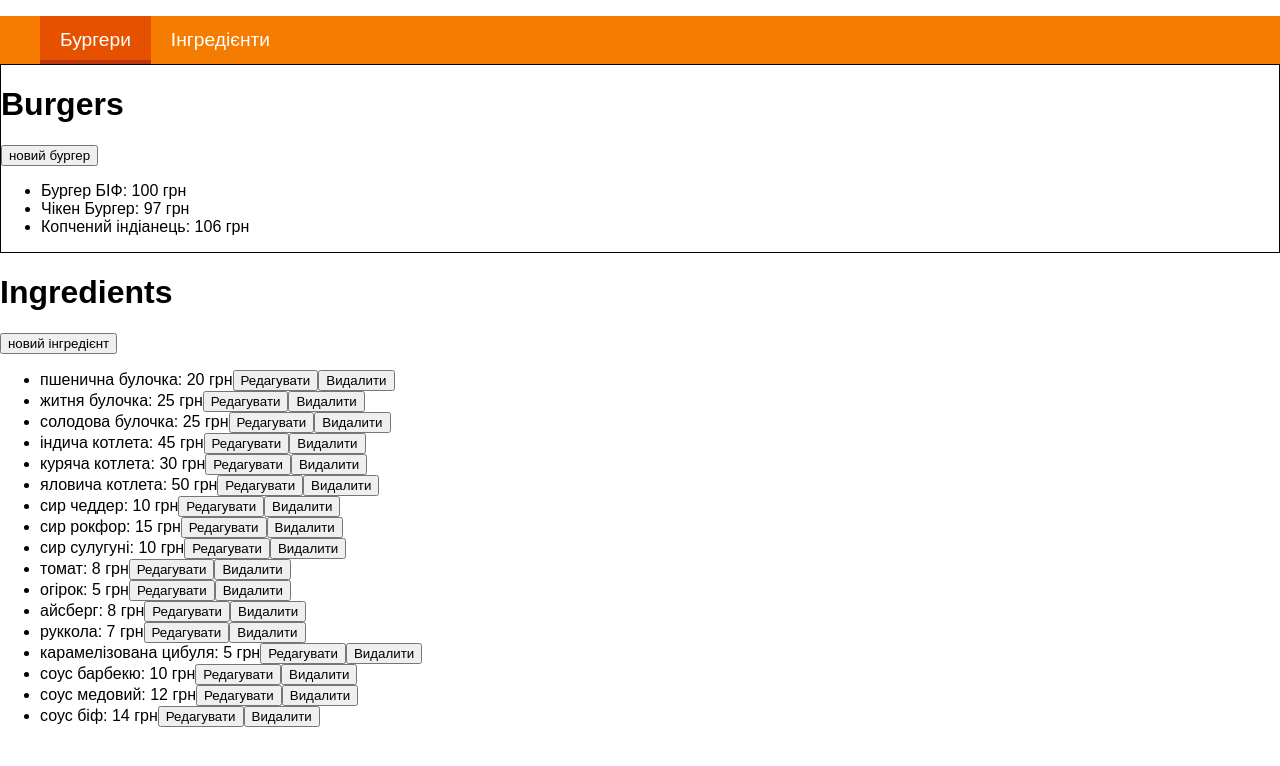
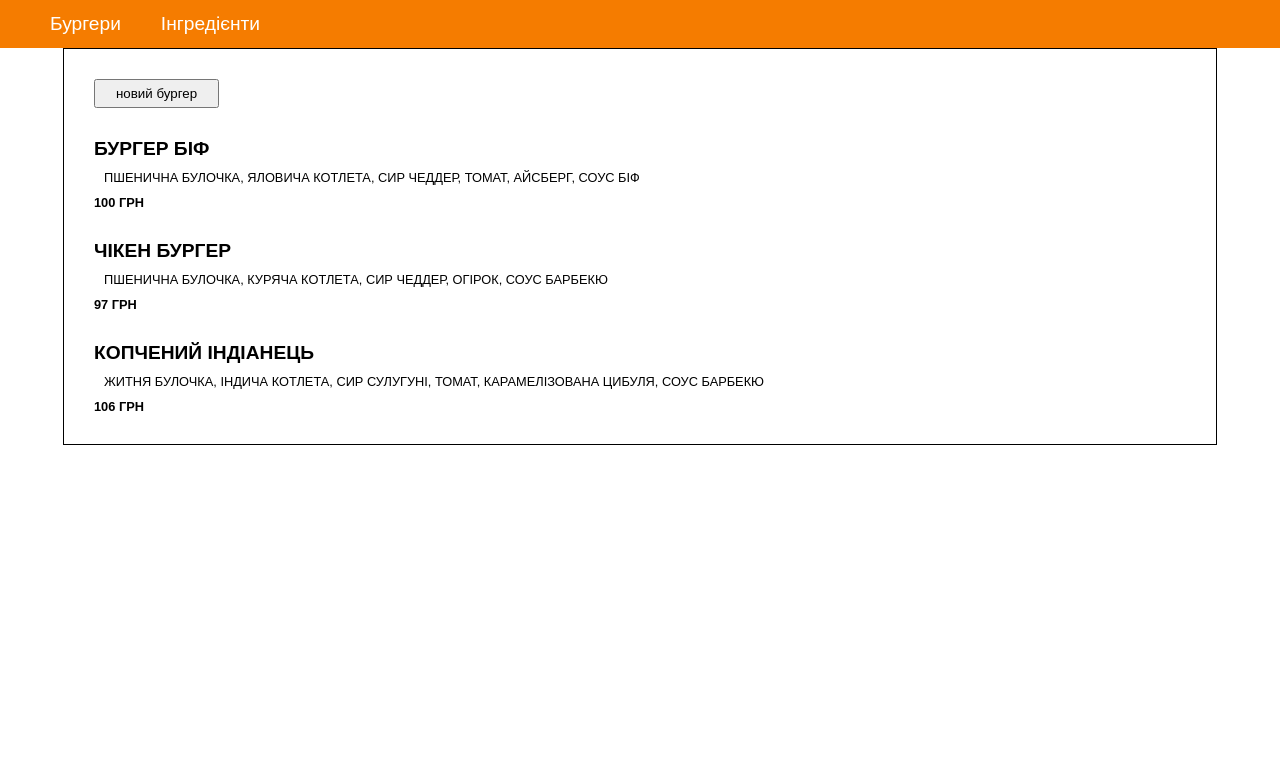
Before and after one commit to vallbs/burgerAdmin2, a React (Create React App) app: page / in a window 1280 px wide. Shown: the top 766 px of the page. Built offline with nearby package versions, Linux system fonts and the light colour scheme.

Commit message:
added routing and burgers styles

```diff
--- a/package.json
+++ b/package.json
@@ -5,6 +5,8 @@
   "dependencies": {
     "react": "^16.4.1",
     "react-dom": "^16.4.1",
+    "react-router": "^4.3.1",
+    "react-router-dom": "^4.3.1",
     "react-scripts": "1.1.4"
   },
   "scripts": {
--- a/src/App.js
+++ b/src/App.js
@@ -1,6 +1,8 @@
 import React, { Component } from 'react';
 import logo from './logo.svg';
 import './App.css';
+
+import { Switch, Route, Redirect } from 'react-router-dom';
 
 import Menu from './containers/Menu/Menu';
 import Burgers from './containers/Burgers/Burgers';
@@ -11,8 +13,13 @@ class App extends Component {
     return (
       <div>
         <Menu />
-        <Burgers />
-        <Ingredients />
+        <Switch>
+          <Route path="/burgers" component={Burgers}/>
+          <Route path="/ingredients" component={Ingredients}/>
+          <Route path="/" component={Burgers}/>
+        </Switch>
+        {/* <Burgers />
+        <Ingredients /> */}
       </div>
     );
   }
--- a/src/containers/Burgers/Burgers.css
+++ b/src/containers/Burgers/Burgers.css
@@ -1,3 +1,41 @@
 .Burgers {
     border: 1px solid black;
+    width: 90%;
+    margin: 0 auto;
 }
+
+.BurgersList {
+    padding: 0;
+    margin: 0;
+}
+
+.BurgerItem {
+    list-style: none;
+    font-size: 1.2rem;
+    /* border: 1px solid red; */
+    margin: 0px 30px 30px;
+}
+
+.BurgerItemName {
+    text-transform: uppercase;
+    font-weight: 700;
+}
+
+.BurgerItemIngredients {
+    /* font-style: italic; */
+    font-size: 0.8rem;
+    text-transform: uppercase;
+    margin: 10px;
+    /* border: 1px solid red; */
+}
+
+.BurgerItemPrice {
+    text-transform: uppercase;
+    font-weight: 700;
+    font-size: 0.8rem;
+}
+
+.BurgerCreate {
+    padding: 5px 20px;
+    margin: 30px 0 30px 30px;
+}
--- a/src/containers/Burgers/Burgers.js
+++ b/src/containers/Burgers/Burgers.js
@@ -6,9 +6,22 @@ class Burgers extends Component {
     render () {
         const burgers = this.state.burgers.map(burger => {
             return (
-                <li key={burger.id}>
+                <li
+                    className="BurgerItem"
+                    key={burger.id}>
+                    <div >
+                        <span className="BurgerItemName">{burger.name}</span>
+                        {/* <span>{burger.price} грн</span> */}
+                    </div>
                     <div>
-                        <span>{burger.name}: </span>
+                        <p className="BurgerItemIngredients">
+                            {burger.ingredients.reduce((accum, curValue, index, array) => {
+                                let endChar = (index === array.length-1) ? "" : ", ";
+                                return accum + curValue.name + endChar;
+                            }, "")}
+                        </p>
+                    </div>
+                    <div className="BurgerItemPrice">
                         <span>{burger.price} грн</span>
                     </div>
                 </li>
@@ -18,9 +31,9 @@ class Burgers extends Component {
         return (
             <div className="Burgers">
             {/* // <div> */}
-                <h1>Burgers</h1>
-                <button>новий бургер</button>
-                <ul>{burgers}</ul>
+                {/* <h1>Бургери</h1> */}
+                <button className="BurgerCreate">новий бургер</button>
+                <ul className="BurgersList">{burgers}</ul>
             </div>
         );
     }
--- a/src/containers/Ingredients/Ingredients.js
+++ b/src/containers/Ingredients/Ingredients.js
@@ -2,7 +2,7 @@ import React, { Component } from 'react';
 
 class Ingredients extends Component {
 
-    store = { ingredients:
+    state = { ingredients:
         [
             {id: 'i1', name: "пшенична булочка", price: 20},
             {id: "i2", name: "житня булочка", price: 25},
@@ -25,7 +25,7 @@ class Ingredients extends Component {
     }
 
     render () {
-        const ingredients = this.store.ingredients.map(ing => {
+        const ingredients = this.state.ingredients.map(ing => {
             return (
                 <li key={ing.id}>
                     <span>{ing.name}: </span>
--- a/src/containers/Menu/Menu.css
+++ b/src/containers/Menu/Menu.css
@@ -3,12 +3,14 @@
     /* border-bottom: 2px solid #dd2c00; */
     height: 48px;
     box-sizing: border-box;
+
 }
 
 .MenuContainer {
     display: flex;
     flex-direction: row;
     height: 100%;
+    margin-left: 30px;
 }
 
 .MenuItem {
@@ -18,14 +20,25 @@
     /* border: 1px solid yellow; */
     padding: 0 20px;
     line-height: 48px;
-}
-
-.MenuItem a{
     text-decoration: none;
     color: white;
 }
 
+.MenuItem:hover {
+    background-color: #ef6c00;
+}
+
+/* .MenuItem a{
+    text-decoration: none;
+    color: white;
+} */
+
 .Active{
     background-color: #e65100;
-    border-bottom: 4px solid #bf360c;
+    border-bottom: 10px solid #bf360c;
 }
+
+.ActiveMenuItem{
+    background-color: #e65100;
+    border-bottom: 6px solid #bf360c;
+}
--- a/src/containers/Menu/Menu.js
+++ b/src/containers/Menu/Menu.js
@@ -1,15 +1,30 @@
 import React from 'react';
 import './Menu.css';
 
+import { NavLink } from 'react-router-dom';
+
 const menu = (props) => {
     return (
-        <div>
+        <div className="Menu">
             {/* <i className="fas fa-bars"></i> */}
-            <div className="Menu">
-                <ul className="MenuContainer">
+            <div className="MenuContainer">
+                <NavLink
+                    className="MenuItem"
+                    activeClassName="ActiveMenuItem"
+                    to="/burgers">
+                    Бургери
+                </NavLink>
+                <NavLink
+                    className="MenuItem"
+                    activeClassName="ActiveMenuItem"
+                    to="/ingredients">
+                    Інгредієнти
+                </NavLink>
+
+                {/* <ul className="MenuContainer">
                     <li className="MenuItem Active"><a href="/burgers">Бургери</a></li>
                     <li className="MenuItem"><a href="/ingredients">Інгредієнти</a></li>
-                </ul>
+                </ul> */}
             </div>
         </div>
     );
--- a/src/index.js
+++ b/src/index.js
@@ -3,6 +3,13 @@ import ReactDOM from 'react-dom';
 import './index.css';
 import App from './App';
 import registerServiceWorker from './registerServiceWorker';
+import { BrowserRouter } from 'react-router-dom';
 
-ReactDOM.render(<App />, document.getElementById('root'));
+const app = (
+    <BrowserRouter>
+        <App />
+    </BrowserRouter>
+)
+
+ReactDOM.render(app, document.getElementById('root'));
 registerServiceWorker();
```
Also changed, not shown: 1 other file (tests, documents, lock files or other folders).
